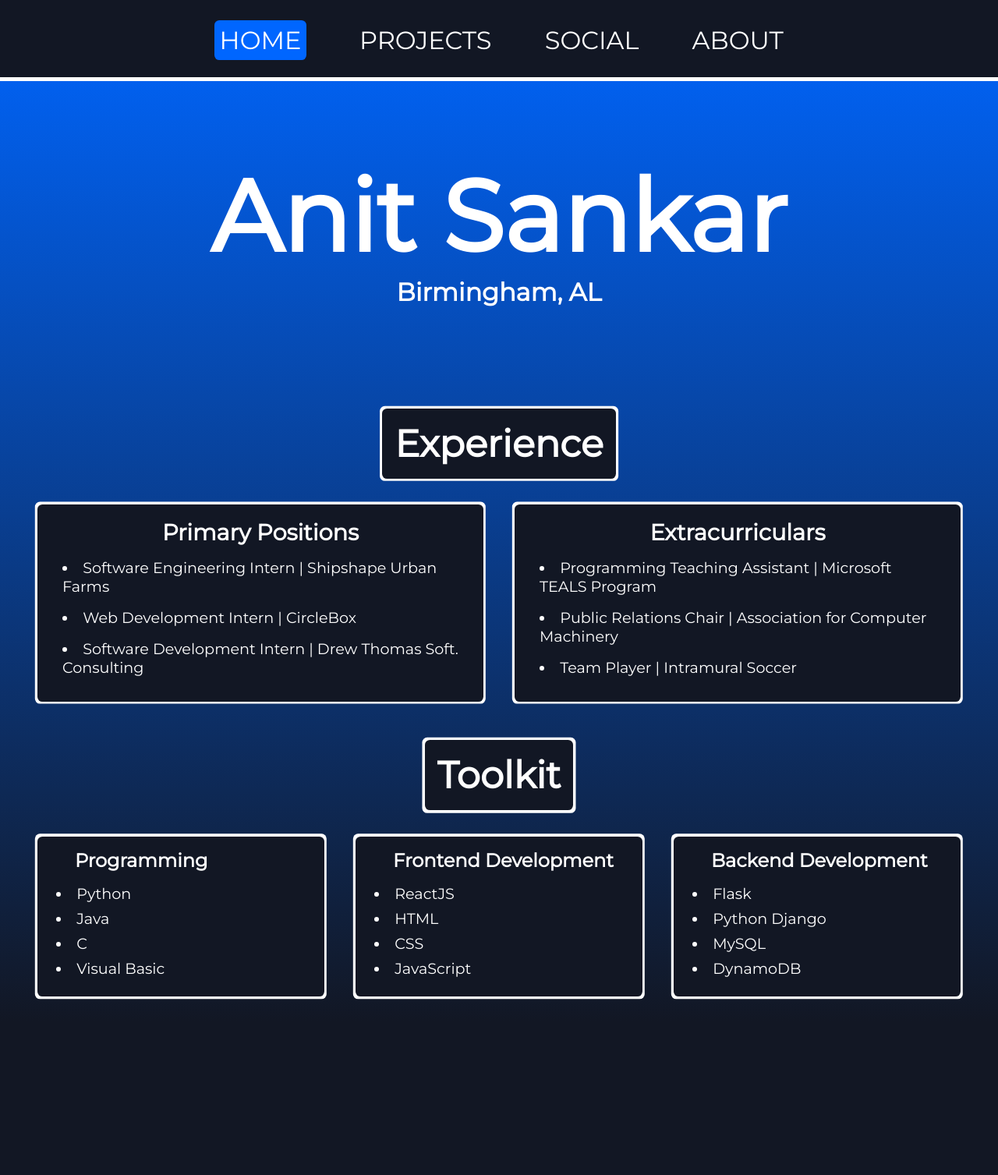
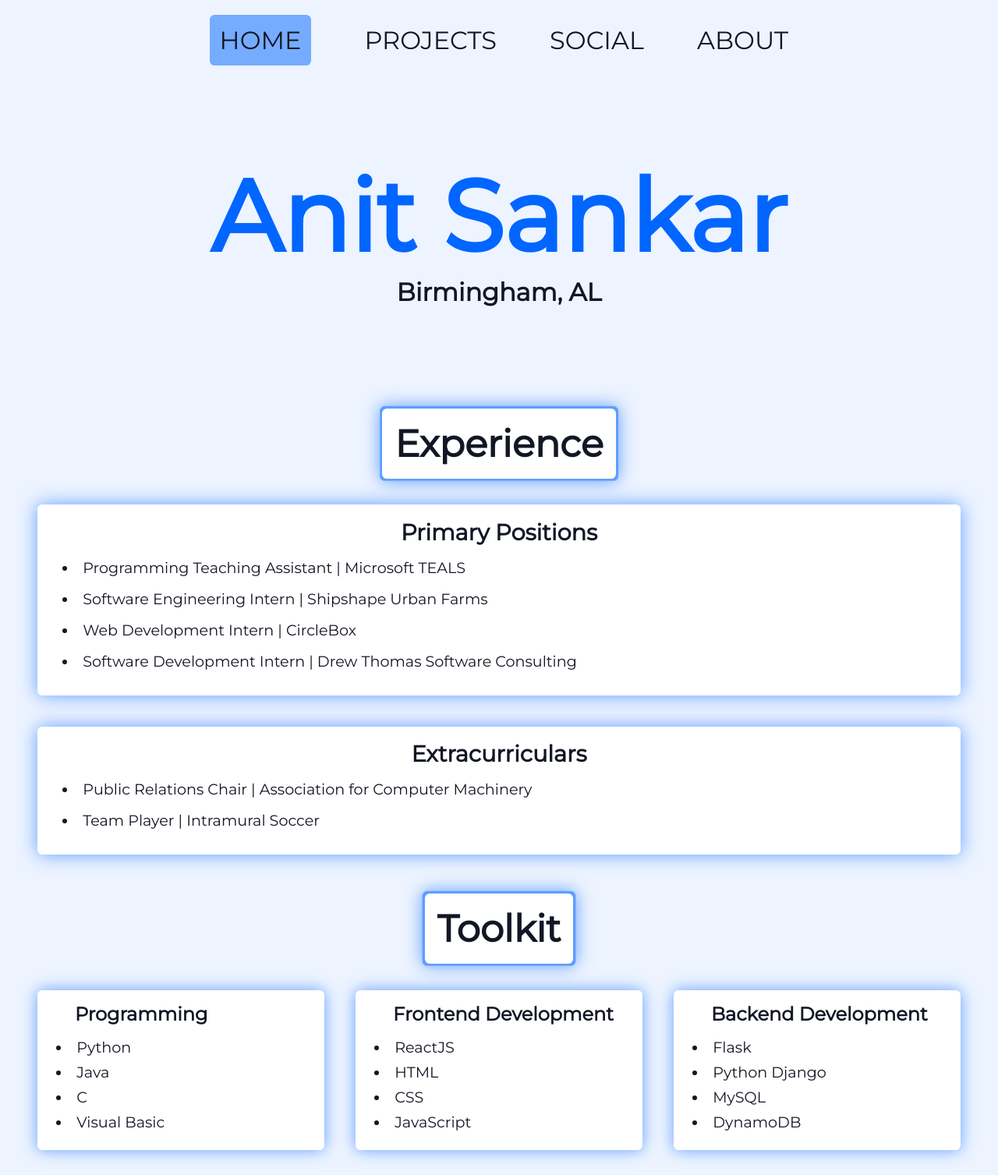
Before and after one commit to asankar04/Main_Website, a Flask app: page / in a window 1280 px wide. Shown: the whole page at 78% size. Before the commit the page ends 1282 px from the top, so only its background shows below. Run offline with Flask 3, Linux system fonts and the light colour scheme.

Commit message:
UI Rework -> Light

```diff
--- a/static/styles.css
+++ b/static/styles.css
@@ -9,6 +9,7 @@
 
 :root {
     --mainblue: rgb(0, 102, 255);
+    --mainblueshadow: rgba(0, 102, 255, 0.6);
     --maindark: rgb(18, 23, 36);
     --mainlight: white;
 }
@@ -19,7 +20,8 @@ html {
 
 body {
     margin: 0;
-    background: linear-gradient(to bottom, var(--mainblue), var(--maindark));
+    /* background: linear-gradient(to bottom, var(--mainblue), var(--maindark)); */
+    background: rgba(226, 237, 255, 0.6);
     background-repeat: no-repeat;
     background-size: cover;
     min-height: 100vh;
@@ -28,13 +30,13 @@ body {
 }
 
 .navbar {
-    background-color: var(--maindark);
+    /* background-color: var(--mainblueshadow); */
     padding-top: 2rem;
     padding-bottom: 2rem;
     position: relative;
 }
 
-.navbar::after {
+/* .navbar::after {
     content: '';
     position: absolute;
     left: 0;
@@ -42,12 +44,13 @@ body {
     bottom: -1px;
     height: 5px;
     background-color: var(--mainlight);
-}
+} */
 
 .navbar a {
-    color: var(--mainlight);
+    color: var(--maindark);
     font-size: 2rem;
-    border-radius: 0.4rem;;
+    font-weight: 450;
+    border-radius: 0.4rem;
     margin: 0rem 2rem;
     text-decoration: none;
     position: relative;
@@ -60,8 +63,8 @@ body {
     left: 0;
     right: 0;
     bottom: -1.5px;
-    height: 2px;
-    background-color: var(--mainlight);
+    height: 2.5px;
+    background-color: var(--maindark);
     opacity: 0;
     transition: opacity 0.3s ease;
 }
@@ -76,26 +79,28 @@ body {
 
 /*HOME PAGE*/
 .intro {
-    color: var(--mainlight);
+    color: var(--mainblue);
     padding: 6rem;
 }
 
 .intro #name {
     font-size: 8rem;
+    font-weight: bold;
 }
 
 .intro #location {
     font-size: 2rem;
+    color: var(--maindark);
 }
 
 .title_card {
-    color:var(--mainlight);
+    color:var(--maindark);
     padding: 1rem;
     margin: 2.1rem;
     font-size: 2rem;
     display: inline-block;
     border-radius: 0.4rem;
-    background-color: var(--maindark);
+    background-color: var(--mainlight);
     position: relative;
 }
 
@@ -104,7 +109,8 @@ body {
     position: absolute;
     height: 100%;
     width: 100%;
-    background: var(--mainlight);
+    background: var(--mainblueshadow);
+    box-shadow: 0 0 1.4rem var(--mainblueshadow);
     padding: 0.2rem;
     border-radius: 0.4rem;
     top: 50%;
@@ -115,7 +121,7 @@ body {
 
 .experience_gridbox {
     display: grid;
-    grid-template-columns: 1fr 1fr;
+    grid-template-columns: 1fr;
     text-align: left;
     justify-content: center;
     gap: 2.5rem;
@@ -125,7 +131,7 @@ body {
 }
 
 .experience_gridbox .main_experience_card h2, .experience_gridbox .teaching_card h2 {
-    color:var(--mainlight);
+    color:var(--maindark);
     text-align: center;
     font-size: 1.8rem;
     margin-top: 0.1rem;
@@ -133,13 +139,14 @@ body {
 }
 
 .experience_gridbox .main_experience_card li, .experience_gridbox .teaching_card li {
-    color:var(--mainlight);
+    color:var(--maindark);
     font-size: 1.2rem;
     margin: 1rem;
 }
 
 .experience_gridbox .main_experience_card, .experience_gridbox .teaching_card {
-    background-color: var(--maindark);
+    background-color: var(--mainlight);
+    box-shadow: 0 0 1.5rem var(--mainblueshadow);
     align-items: left;
     position: relative;
     padding: 1rem;
@@ -152,7 +159,7 @@ body {
     position: absolute;
     height: 100%;
     width: 100%;
-    background: var(--mainlight);
+    /* background: var(--mainblueshadow); */
     padding: 0.2rem;
     border-radius: 0.4rem;
     top: 50%;
@@ -185,8 +192,9 @@ body {
 }
 
 .toolkit_gridbox .programming_card, .toolkit_gridbox .frontend_card, .toolkit_gridbox .backend_card {
-    color: var(--mainlight);
-    background-color: var(--maindark);
+    color: var(--maindark);
+    background-color: var(--mainlight);
+    box-shadow: 0 0 1.25rem var(--mainblueshadow);
     align-items: left;
     position: relative;
     padding: 1rem;
@@ -199,7 +207,7 @@ body {
     position: absolute;
     height: 100%;
     width: 100%;
-    background: var(--mainlight);
+    /* background: var(--mainblueshadow); Removes hard blue outline*/
     padding: 0.2rem;
     border-radius: 0.4rem;
     top: 50%;
--- a/templates/about.html
+++ b/templates/about.html
@@ -14,16 +14,16 @@
             <a href='/'>HOME</a>
             <a href='/projects'>PROJECTS</a>
             <a href='/social'>SOCIAL</a>
-            <a href='/about' style="background-color: rgb(0, 102, 255); padding: 0.4rem;">ABOUT</a>
+            <a href='/about' style="background-color: rgba(0, 102, 255, 0.5); padding: 0.8rem;">ABOUT</a>
         </div>
         <div class="about_me">
             <h1 id='about_title'>About Me</h1>
-            <p id='about_description'>Hi! I’m Anit Sankar, a dedicated and adaptable Computer Science student at the University of Alabama at Birmingham with a minor in Business Administration. With a perfect GPA and a keen interest in both technology and business, I’m driven by a passion for problem-solving and innovation.
+            <h2 id='about_description'>Hi! I’m Anit Sankar, a dedicated and adaptable Computer Science student at the University of Alabama at Birmingham with a minor in Business Administration. With a perfect GPA and a keen interest in both technology and business, I’m driven by a passion for problem-solving and innovation.
                 My hands-on experience includes interning as a Software Engineer at ShipShape Urban Farms, where I enhanced data collection efficiency and automated workflows, and as a Web Developer at CircleBox, where I accelerated website development and elevated its design. <br><br>
                 I’ve also enjoyed working on my own projects, like a password generator website using ReactJS, which lets users create strong, customized passwords.
                 Outside of my academics and projects, I serve as a Programming Teaching Assistant in the Microsoft TEALS Program, where I guide students in honing their fundamental programming skills, and I serve as the Public Relations Chair for the Association of Computer Machinery, where I actively organize events and boost our online presence through social media.<br><br>
                 I’m excited about the endless possibilities in tech and eager to make a positive impact through my work.
-            </p>
+            </h2>
         </div>
     </body>
 </html>
--- a/templates/index.html
+++ b/templates/index.html
@@ -11,7 +11,7 @@
     </head>
     <body>
         <div class='navbar'>
-            <a href='/' style="background-color: rgb(0, 102, 255); padding: 0.4rem;">HOME</a>
+            <a href='/' style="background-color: rgba(0, 102, 255, 0.5); padding: 0.8rem;">HOME</a>
             <a href='/projects'>PROJECTS</a>
             <a href='/social'>SOCIAL</a>
             <a href='/about'>ABOUT</a>
@@ -27,13 +27,13 @@
             <div class='experience_gridbox'>
                 <div class='main_experience_card'>
                     <h2>Primary Positions</h2>
+                    <li>Programming Teaching Assistant | Microsoft TEALS</li>
                     <li>Software Engineering Intern | Shipshape Urban Farms</li>
                     <li>Web Development Intern | CircleBox</li>
-                    <li>Software Development Intern | Drew Thomas Soft. Consulting</li>
+                    <li>Software Development Intern | Drew Thomas Software Consulting</li>
                 </div>
                 <div class='teaching_card'>
                     <h2>Extracurriculars</h2>
-                    <li>Programming Teaching Assistant | Microsoft TEALS Program</li>
                     <li>Public Relations Chair | Association for Computer Machinery</li>
                     <li>Team Player | Intramural Soccer</li>
 
--- a/templates/projects.html
+++ b/templates/projects.html
@@ -12,7 +12,7 @@
     <body>
         <div class='navbar'>
             <a href='/'>HOME</a>
-            <a href='/projects' style="background-color: rgb(0, 102, 255); padding: 0.4rem;">PROJECTS</a>
+            <a href='/projects' style="background-color: rgba(0, 102, 255, 0.5); padding: 0.8rem;">PROJECTS</a>
             <a href='/social'>SOCIAL</a>
             <a href='/about'>ABOUT</a>
         </div>
--- a/templates/social.html
+++ b/templates/social.html
@@ -15,7 +15,7 @@
         <div class='navbar'>
             <a href='/'>HOME</a>
             <a href='/projects'>PROJECTS</a>
-            <a href='/social' style="background-color: rgb(0, 102, 255); padding: 0.4rem;">SOCIAL</a>
+            <a href='/social' style="background-color: rgba(0, 102, 255, 0.5); padding: 0.8rem;">SOCIAL</a>
             <a href='/about'>ABOUT</a>
         </div>
         <div class='social_intro'>
```
Also changed, not shown: other parts of static/styles.css (+26 -9 lines).
